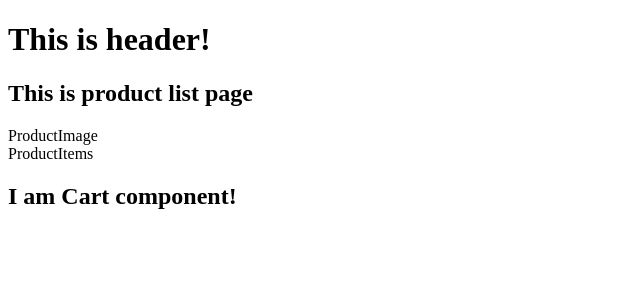
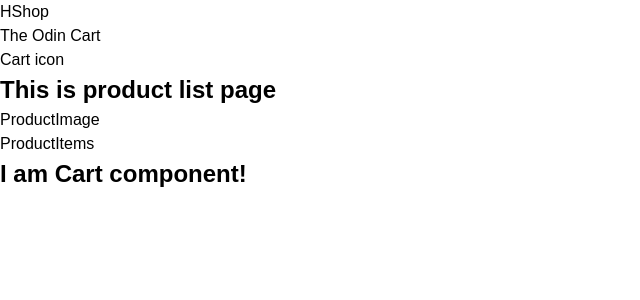
Before and after one commit to Tebibux/ShoppingCart, a React (Vite) app: page / in a window 1280 px wide. Shown: the top 300 px of the page, without its empty margins (0-640 px from the left). Built offline with nearby package versions, Linux system fonts and the light colour scheme.

Commit message:
Header Styling started

```diff
--- /dev/null
+++ b/src/App.css
@@ -0,0 +1,14 @@
+:root {
+    --primary-color: #AE5D26;
+    --secondary-color: #ffd4d4;
+}
+
+*{
+    padding: 0;
+    margin: 0;
+    box-sizing: border-box;
+}
+body{
+    font-family: Arial, sans-serif;
+    line-height: 1.5;
+}
--- a/src/App.jsx
+++ b/src/App.jsx
@@ -1,6 +1,7 @@
 import Cart from "./Components/Cart"
 import Header from "./Components/Header"
 import ProductList from "./Components/ProductList"
+import './App.css'
 
 function App() {
 
--- a/src/Components/Header.jsx
+++ b/src/Components/Header.jsx
@@ -1,6 +1,12 @@
 const Header = () => {
     return (
-        <h1>This is header!</h1>
+        <>
+            <div className="top-header">
+                <div className="cart-logo">HShop</div>
+                <div className="cart-brand-title">The Odin Cart</div>
+                <div className="cart">Cart icon</div>
+            </div>
+        </>
     )
 }
 
```
